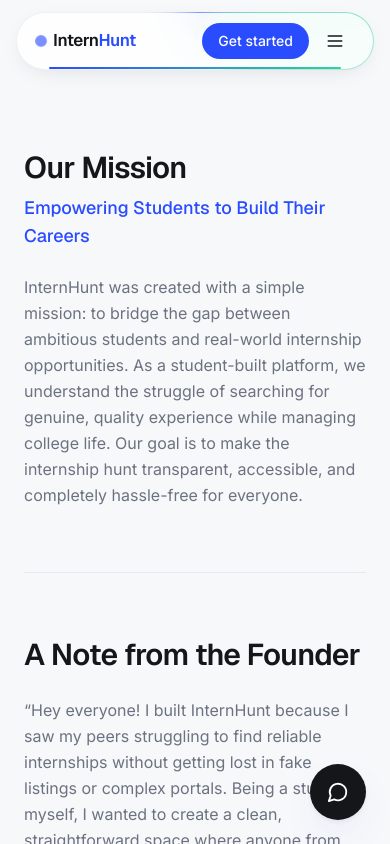
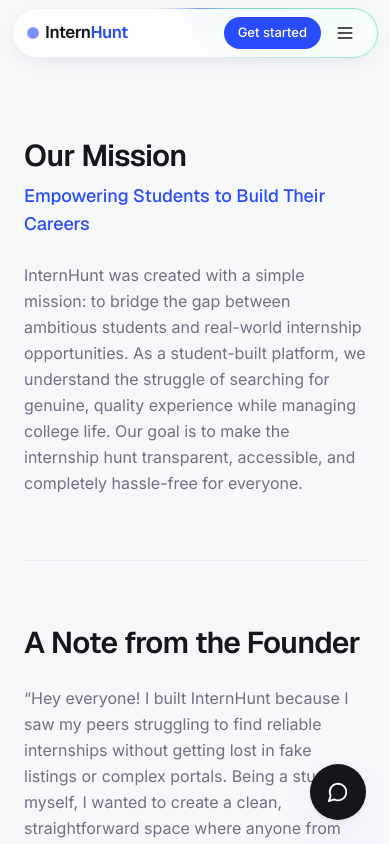
Before and after one commit to robinverma703/internhunt, a Next.js app: page /about in a window 390 px wide. Shown: the top 844 px of the page. Built offline with nearby package versions, Linux system fonts and the light colour scheme.

Commit message:
navbar mobile spacing fix

```diff
--- a/components/navbar.tsx
+++ b/components/navbar.tsx
@@ -108,7 +108,7 @@
       initial={{ y: -60, opacity: 0 }}
       animate={{ y: hidden && !open ? -110 : 0, opacity: 1 }}
       transition={{ duration: 0.6, ease: EASE }}
-      className="sticky top-0 z-40 px-4 pt-3"
+            className="sticky top-0 z-40 px-3 pt-2 sm:px-4 sm:pt-3"
     >
       <motion.div
         animate={{ maxWidth: scrolled ? 900 : 1120 }}
@@ -144,7 +144,7 @@
             radius
           }
         >
-          <div className="flex items-center justify-between px-5 py-2.5 md:px-6">
+                    <div className="flex items-center justify-between px-4 py-2 md:px-6 md:py-2.5">
             {/* Logo */}
             <Link href="/" data-cursor-hover className="flex items-center gap-2">
               <motion.span
@@ -205,7 +205,7 @@
               </div>
               <div className="sm:hidden">
                 <Link href="/login" data-cursor-hover>
-                  <span className="inline-flex items-center rounded-full bg-signal px-4 py-2 text-sm font-medium text-white">
+                                   <span className="inline-flex items-center rounded-full bg-signal px-3.5 py-1.5 text-[13px] font-medium text-white">
                     Get started
                   </span>
                 </Link>
@@ -216,7 +216,7 @@
                 aria-label={open ? "Close menu" : "Open menu"}
                 aria-expanded={open}
                 onClick={() => setOpen(!open)}
-                className="flex h-9 w-9 items-center justify-center rounded-full text-graphite transition-colors hover:bg-black/5 md:hidden"
+                                className="flex h-8 w-8 items-center justify-center rounded-full text-graphite transition-colors hover:bg-black/5 md:hidden"
               >
                 <AnimatePresence mode="wait" initial={false}>
                   <motion.span
@@ -279,7 +279,8 @@
           {/* scroll progress line */}
           <motion.div
             aria-hidden
-            style={{ scaleX: progress }}
+                       style={{ scaleX: progress }}
+            animate={{ opacity: scrolled ? 1 : 0 }}
             className="absolute bottom-0 left-8 right-8 h-[2px] origin-left rounded-full bg-gradient-to-r from-signal to-emerald-400"
           />
         </div>
```
